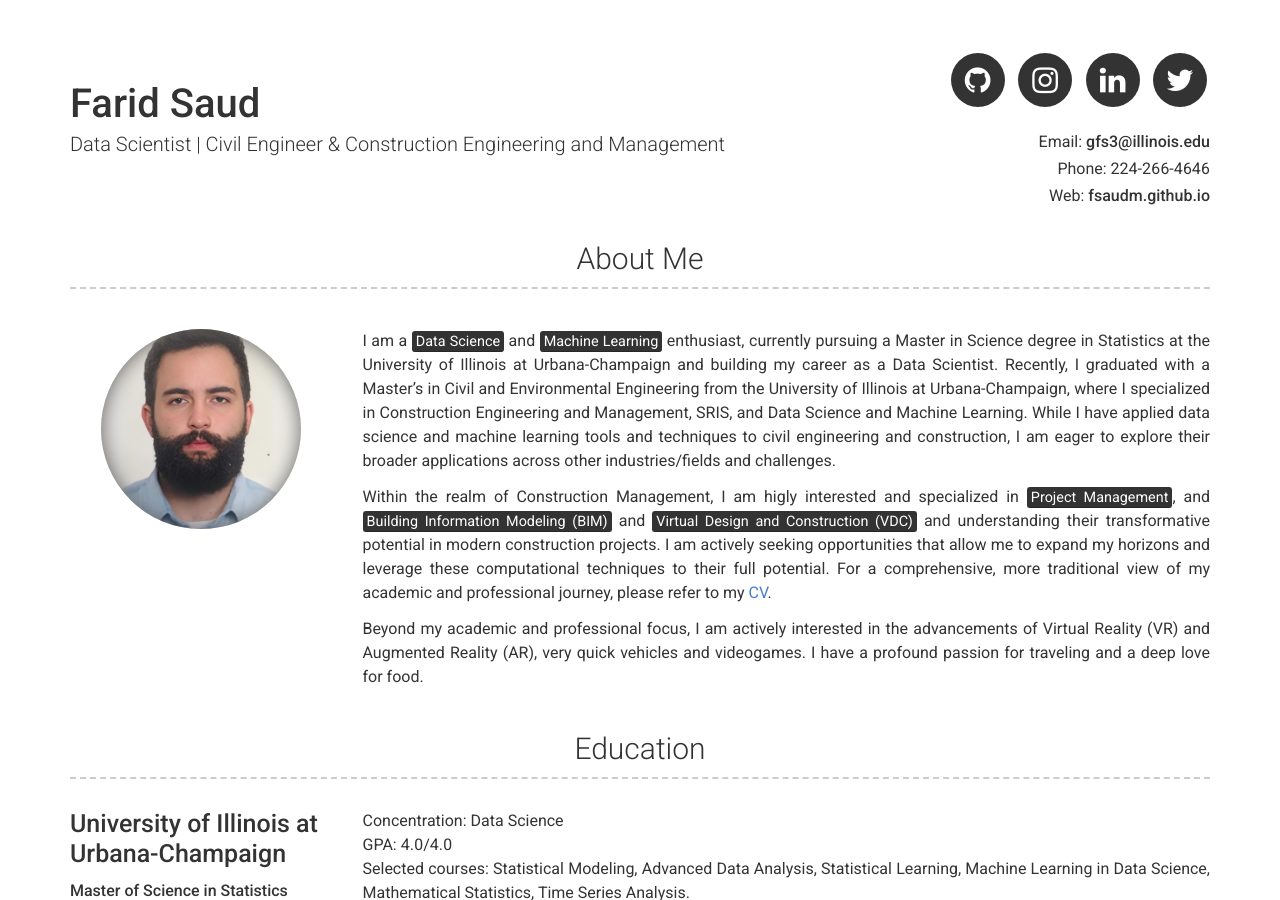
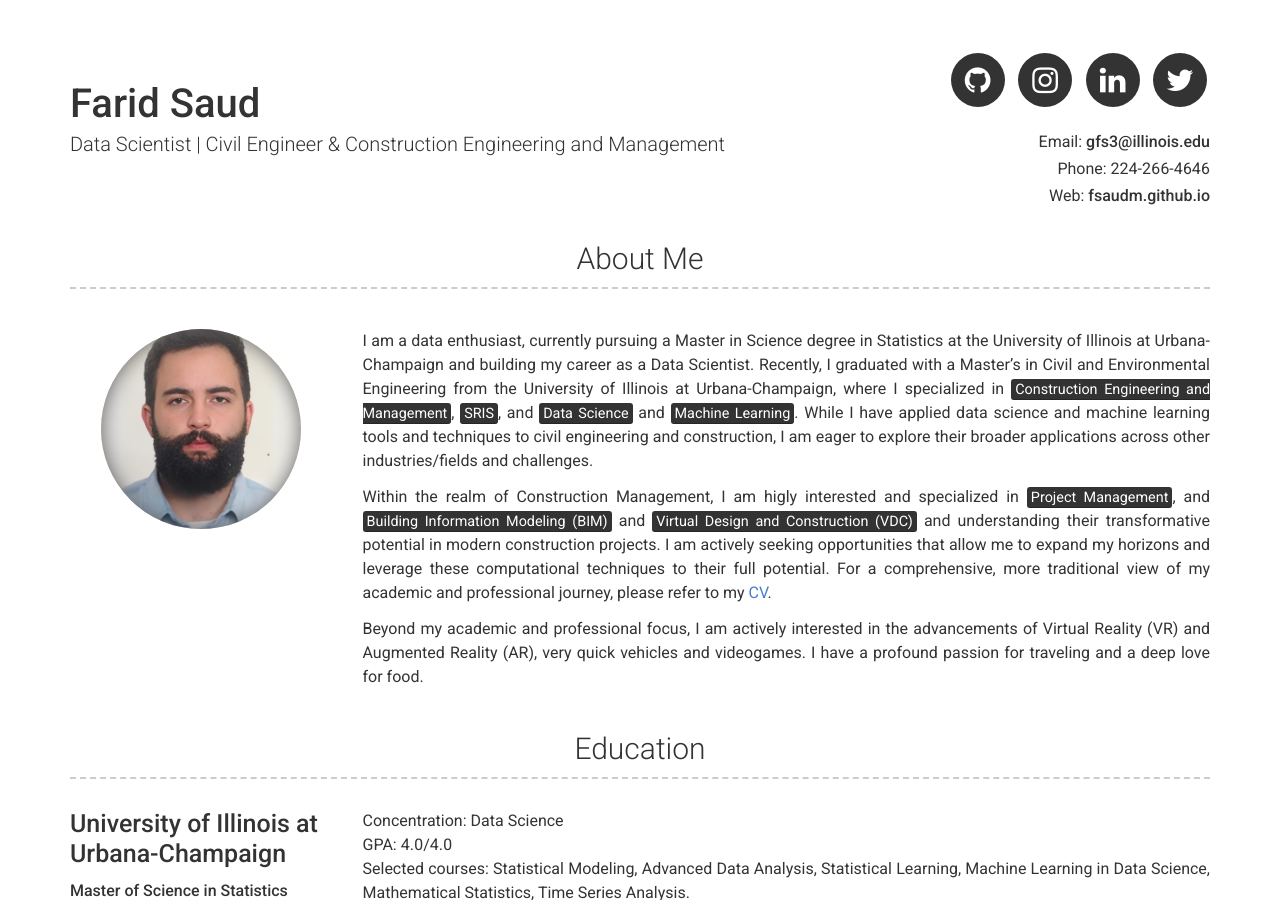
Before and after one commit to fsaudm/fsaudm.github.io, a Jekyll site: the page built from index.md, in a window 1280 px wide and 900 px high. Built offline with Jekyll 4.4.1, drawn with Linux system fonts in a browser that asks for light colours; part of the change alters nothing that is shown.

Commit message:
Update _config.yml

```diff
--- a/_config.yml
+++ b/_config.yml
@@ -25,37 +25,11 @@ linkedin_username: faridsaud
 # about_title: About Me (Use this to override about section title)
 about_profile_image: profile.jpg
 about_content: | # this will include new lines to allow paragraphs
-  I am a <mark>Data Science</mark> and <mark>Machine Learning</mark> enthusiast, currently pursuing a Master in Science degree in Statistics at the University of Illinois at Urbana-Champaign and building my career as a Data Scientist. Recently, I graduated with a Master's in Civil and Environmental Engineering from the University of Illinois at Urbana-Champaign, where I specialized in Construction Engineering and Management, SRIS, and Data Science and Machine Learning. While I have applied data science and machine learning tools and techniques to civil engineering and construction, I am eager to explore their broader applications across other industries/fields and challenges.
+  I am a data enthusiast, currently pursuing a Master in Science degree in Statistics at the University of Illinois at Urbana-Champaign and building my career as a Data Scientist. Recently, I graduated with a Master's in Civil and Environmental Engineering from the University of Illinois at Urbana-Champaign, where I specialized in <mark>Construction Engineering and Management</mark>, <mark>SRIS</mark>, and <mark>Data Science</mark> and <mark>Machine Learning</mark>. While I have applied data science and machine learning tools and techniques to civil engineering and construction, I am eager to explore their broader applications across other industries/fields and challenges.
 
   Within the realm of Construction Management, I am higly interested and specialized in <mark>Project Management</mark>, and <mark>Building Information Modeling (BIM)</mark> and <mark>Virtual Design and Construction (VDC)</mark> and understanding their transformative potential in modern construction projects. I am actively seeking opportunities that allow me to expand my horizons and leverage these computational techniques to their full potential. For a comprehensive, more traditional view of my academic and professional journey, please refer to my [CV](https://uofi.box.com/s/q1jzz2jo1bou04atrciunc2lwbo3wrj0).
 
   Beyond my academic and professional focus, I am actively interested in the advancements of Virtual Reality (VR) and Augmented Reality (AR), very quick vehicles and videogames. I have a profound passion for traveling and a deep love for food.
-
-
-# Education Section
-# educaton_title: Education #(Use this to override about education section title)
-
-# Projects Section
-# projects_title: Projects #(Use this to override about projects section title)
-
-# Publications Section
-# Publications_title: Publications
-
-# More Section
-# more_title: Relevant Coursework
-# more_content: |
-#  <br />
-#  - Data Science for CEE
-#  - Machine Learning for CEE
-#  - Statistical Modeling
-#  - Advanced Data Analysis
-#  - Infrastructure Sensing
-#  - Construction Optimization
-#  - Construction Data Modeling
-#  - Construction Engineering
-#  - Construction Planning
-#  - Cost Analysis
-
 
 
 # Footer
```
